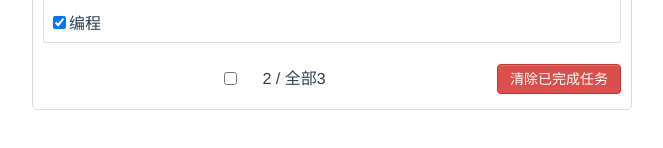
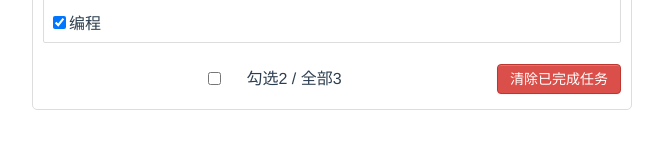
Before and after one commit to Codecat-li/demoProject, a Vue app in the folder todos/: page / in a window 1280 px wide. Shown: the part 192-340 px from the top of the page, without its empty margins (308-971 px from the left). Built offline with nearby package versions, Linux system fonts and the light colour scheme.

Commit message:
全选功能

```diff
--- a/todos/src/App.vue
+++ b/todos/src/App.vue
@@ -8,7 +8,10 @@
           :checkTodo="checkTodo"
           :todoDelete="todoDelete"
         ></todoMain>
-        <todoFooter :todos="todos"></todoFooter>
+        <todoFooter
+          :todos="todos"
+          :checkedAlltodo="checkedAlltodo"
+        ></todoFooter>
       </div>
     </div>
   </div>
@@ -51,6 +54,9 @@ export default {
     // 删除按钮
     todoDelete(id) {
       this.todos = this.todos.filter((todo) => todo.id !== id);
+    },
+    checkedAlltodo(done) {
+      this.todo.done = done;
     },
   },
 };
--- a/todos/src/components/todoFooter.vue
+++ b/todos/src/components/todoFooter.vue
@@ -1,11 +1,11 @@
 <template>
   <div>
-    <div class="todo-footer">
+    <div class="todo-footer" v-show="total">
       <label>
-        <input type="checkbox" />
+        <input type="checkbox" :checked="isAll" @change="checkedAll" />
       </label>
       <span>
-        <span>{{ doneTotal }}</span> / 全部{{ todos.length }}
+        <span>勾选{{ doneTotal }}</span> / 全部{{ total }}
       </span>
       <button class="btn btn-danger">清除已完成任务</button>
     </div>
@@ -14,7 +14,7 @@
 <script>
 export default {
   name: "todoFooter",
-  props: ["todos"],
+  props: ["todos", "checkedAlltodo"],
   data() {
     return {};
   },
@@ -22,6 +22,19 @@ export default {
     //  计算todo的勾选个数，rudece会遍历并累加done的值。
     doneTotal() {
       return this.todos.reduce((pre, todo) => pre + (todo.done ? 1 : 0), 0);
+    },
+    // 计算动态数组长度
+    total() {
+      return this.todos.length;
+    },
+    // 计算是否全选
+    isAll() {
+      return this.doneTotal === this.total && this.total > 0;
+    },
+  },
+  methods: {
+    checkedAll(e) {
+      this.checkedAlltodo(e.target.checked);
     },
   },
 };
```
